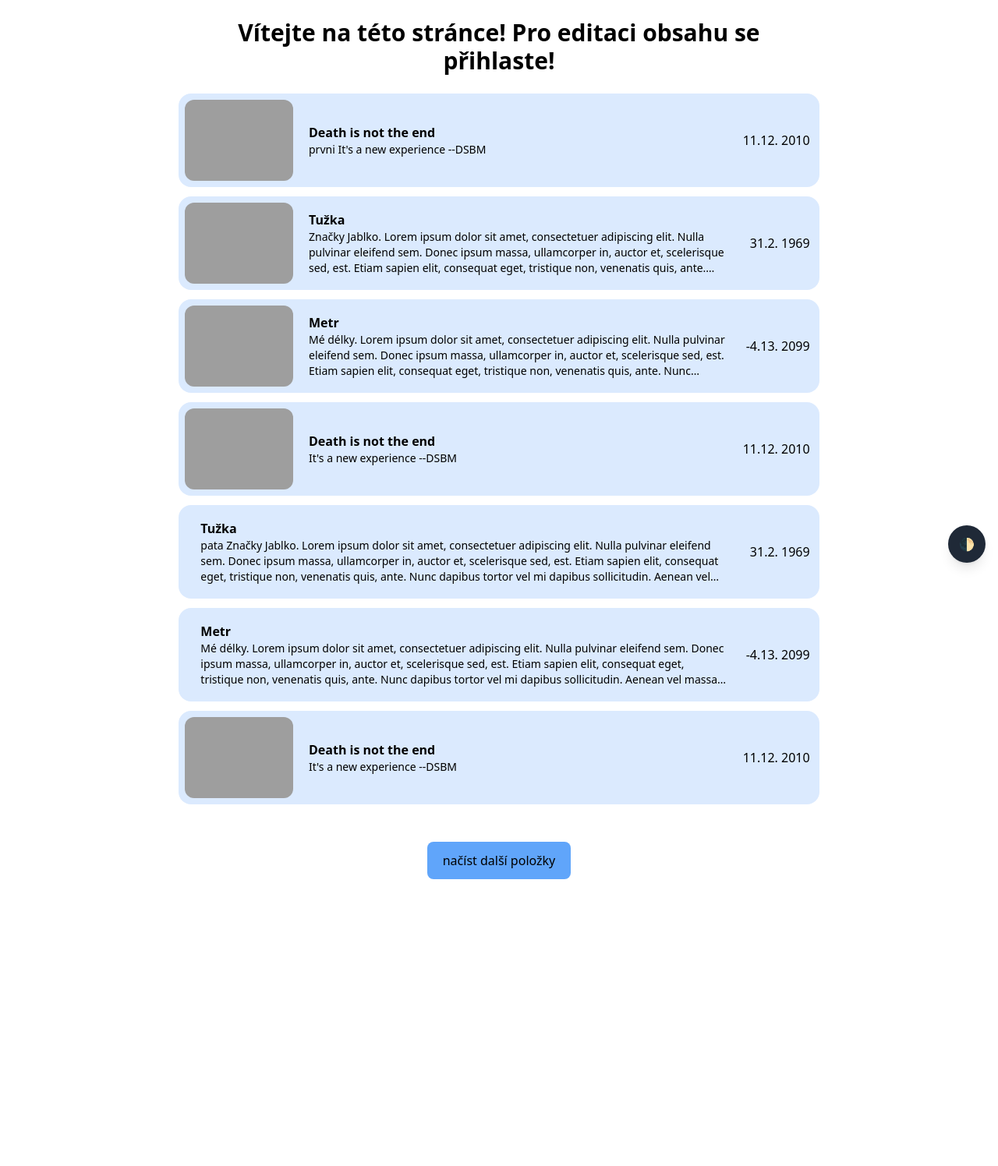
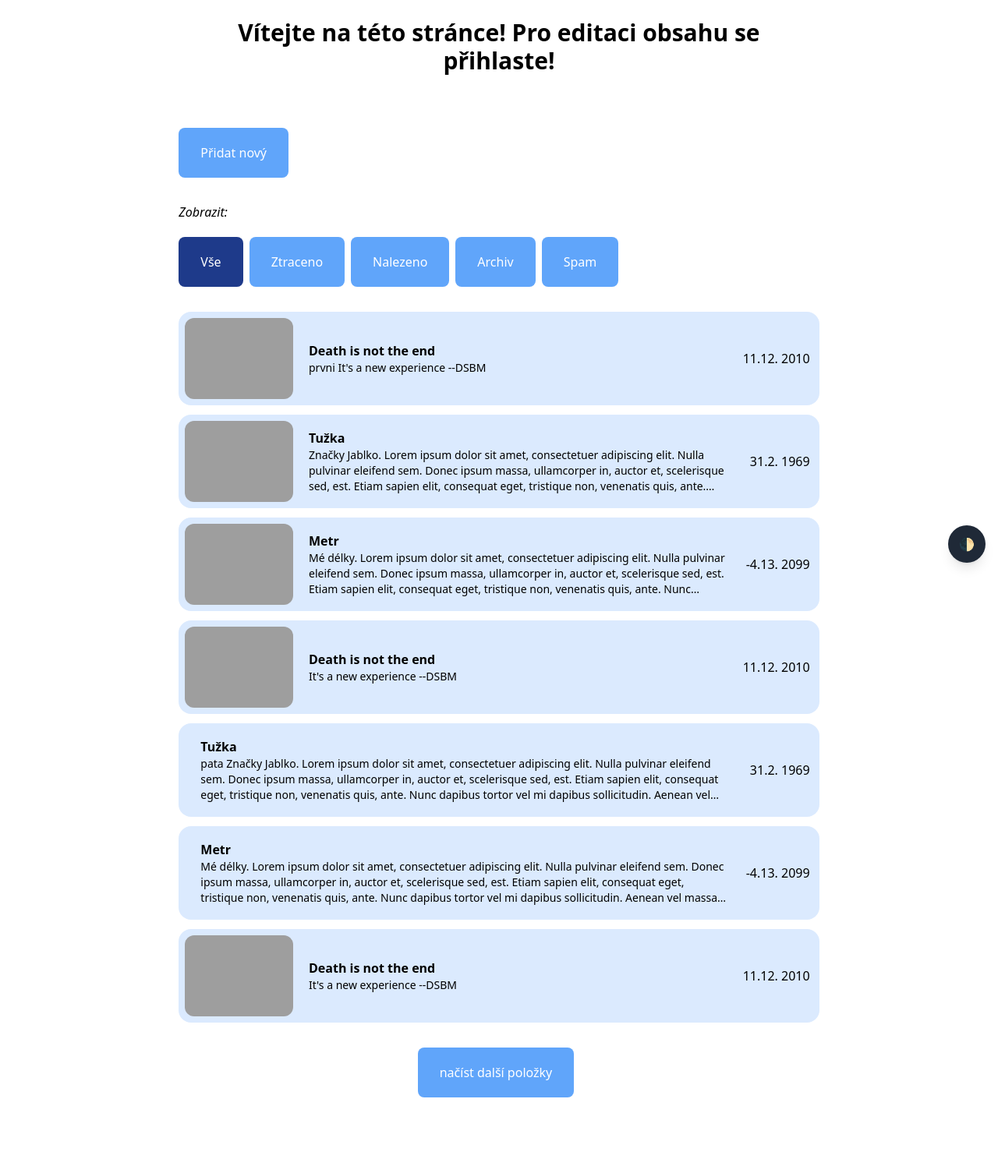
Before and after one commit to PyToby/IFI-Lost-Found, a Flask app: page / in a window 1280 px wide. Shown: the part 62-1558 px from the top of the page at 78% size. Before the commit the page ends 1190 px from the top, so only its background shows below. Run offline with Flask 3, Linux system fonts and the light colour scheme; grey boxes are pictures that could not be loaded.

Commit message:
basic filter layout concept

```diff
--- a/website/static/input.css
+++ b/website/static/input.css
@@ -2,4 +2,8 @@
 
 @tailwind components;
 
+.primary_button{
+    @apply p-5 mr-2 md:px-7 mt-3 mb-2 lg:mt-5 bg-blue-400 rounded-lg dark:bg-indigo-700 text-white;
+}
+
 @tailwind utilities;
--- a/website/static/output.css
+++ b/website/static/output.css
@@ -588,6 +588,36 @@ video {
   }
 }
 
+.primary_button {
+  margin-right: 0.5rem;
+  margin-top: 0.75rem;
+  margin-bottom: 0.5rem;
+  border-radius: 0.5rem;
+  --tw-bg-opacity: 1;
+  background-color: rgb(96 165 250 / var(--tw-bg-opacity));
+  padding: 1.25rem;
+  --tw-text-opacity: 1;
+  color: rgb(255 255 255 / var(--tw-text-opacity));
+}
+
+.primary_button:is(.dark *) {
+  --tw-bg-opacity: 1;
+  background-color: rgb(67 56 202 / var(--tw-bg-opacity));
+}
+
+@media (min-width: 768px) {
+  .primary_button {
+    padding-left: 1.75rem;
+    padding-right: 1.75rem;
+  }
+}
+
+@media (min-width: 1024px) {
+  .primary_button {
+    margin-top: 1.25rem;
+  }
+}
+
 .fixed {
   position: fixed;
 }
@@ -646,6 +676,11 @@ video {
   margin-right: auto;
 }
 
+.my-6 {
+  margin-top: 1.5rem;
+  margin-bottom: 1.5rem;
+}
+
 .mb-3 {
   margin-bottom: 0.75rem;
 }
@@ -656,6 +691,10 @@ video {
 
 .mb-6 {
   margin-bottom: 1.5rem;
+}
+
+.mb-8 {
+  margin-bottom: 2rem;
 }
 
 .ml-1 {
@@ -684,10 +723,6 @@ video {
 
 .mt-4 {
   margin-top: 1rem;
-}
-
-.mt-5 {
-  margin-top: 1.25rem;
 }
 
 .mt-6 {
@@ -991,14 +970,23 @@ video {
   border-radius: 0.75rem;
 }
 
+.border-2 {
+  border-width: 2px;
+}
+
+.border-white {
+  --tw-border-opacity: 1;
+  border-color: rgb(255 255 255 / var(--tw-border-opacity));
+}
+
 .bg-blue-100 {
   --tw-bg-opacity: 1;
   background-color: rgb(219 234 254 / var(--tw-bg-opacity));
 }
 
-.bg-blue-400 {
+.bg-blue-900 {
   --tw-bg-opacity: 1;
-  background-color: rgb(96 165 250 / var(--tw-bg-opacity));
+  background-color: rgb(30 58 138 / var(--tw-bg-opacity));
 }
 
 .bg-gray-300 {
@@ -1041,10 +1029,6 @@ video {
 
 .p-2 {
   padding: 0.5rem;
-}
-
-.p-3 {
-  padding: 0.75rem;
 }
 
 .p-6 {
@@ -1338,11 +1313,6 @@ video {
   .md\:hidden {
     display: none;
   }
-
-  .md\:px-5 {
-    padding-left: 1.25rem;
-    padding-right: 1.25rem;
-  }
 }
 
 @media (min-width: 1024px) {
@@ -1357,10 +1327,6 @@ video {
 
   .lg\:mt-24 {
     margin-top: 6rem;
-  }
-
-  .lg\:mt-9 {
-    margin-top: 2.25rem;
   }
 
   .lg\:w-3\/4 {
--- a/website/templates/base.html
+++ b/website/templates/base.html
@@ -112,7 +112,7 @@
 </div>
 
   {% endblock %}
-  <div>
+<div class="mx-4">
     {% block content %}
     {% endblock %}
   </div>
--- a/website/templates/home.html
+++ b/website/templates/home.html
@@ -1,5 +1,4 @@
 {% extends "base.html" %}
-
 
 {% block content %}
 {% if current_user.is_authenticated %}
@@ -8,6 +7,22 @@
     <h1 class=" text-center font-bold text-3xl p-6">Vítejte na této stránce! Pro editaci obsahu se přihlaste!</h1>
 {% endif %}
 
+<div class="my-6">
+
+    <button class="primary_button mb-8">Přidat nový</button>
+    <br>
+    <i>Zobrazit: </i>
+
+    <div class="flex">
+        <button class="primary_button bg-blue-900 text-white">Vše</button>
+        <button class="primary_button">Ztraceno</button>
+        <button class="primary_button">Nalezeno</button>
+        <button class="primary_button">Archiv</button>
+        <button class="primary_button">Spam</button>
+    </div>
+
+</div>
+
 {% include "preview_list.html" %}
 
 {% endblock %}
--- a/website/templates/preview_list.html
+++ b/website/templates/preview_list.html
@@ -1,6 +1,6 @@
 {% for preview in test_items%}
 
-<a class="flex bg-blue-100 dark:bg-neutral-800 rounded-2xl mx-4 mb-3 overflow-hidden h-[120px] items-center" href="item">
+<a class="flex bg-blue-100 dark:bg-neutral-800 rounded-2xl mb-3 overflow-hidden h-[120px] items-center" href="item">
 
     <!-- Image -->
     <div class="shrink min-w-0 p-2 h-full flex items-center max-w-[250px]">
@@ -24,6 +24,6 @@
 
 {% if more_items_available %}
     <div class="justify-center flex" id="next_items">
-        <button class="p-3 md:px-5 mt-5 md:7 lg:mt-9 bg-blue-400 rounded-lg dark:bg-indigo-700" hx-get="load_next_items" hx-target="#next_items" hx-swap="outerHTML">načíst další položky</button>
+        <button class="primary_button" hx-get="load_next_items" hx-target="#next_items" hx-swap="outerHTML">načíst další položky</button>
     </div>
 {% endif %}
```
Also changed, not shown: other parts of website/static/output.css (+6 -71 lines).
